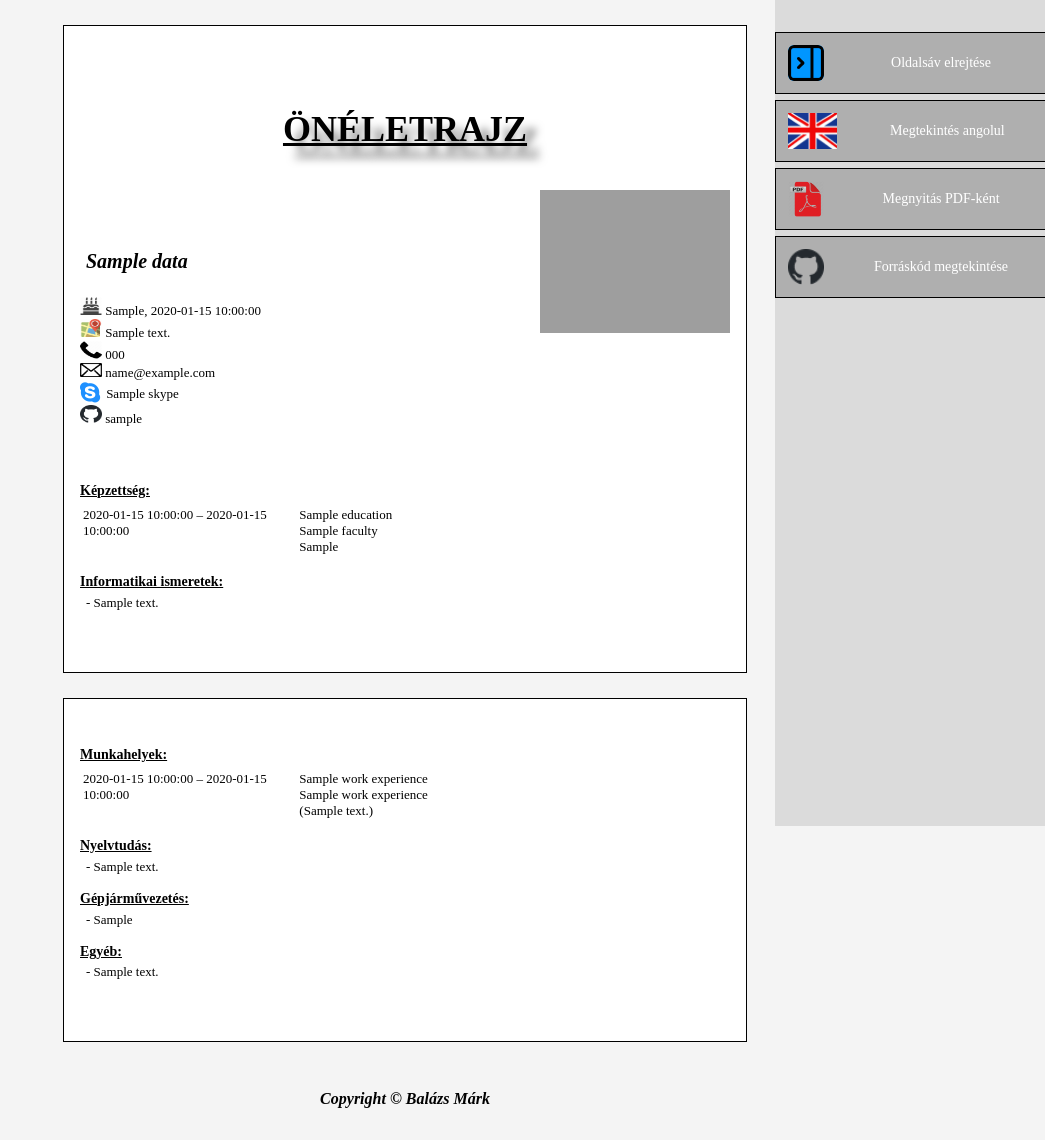
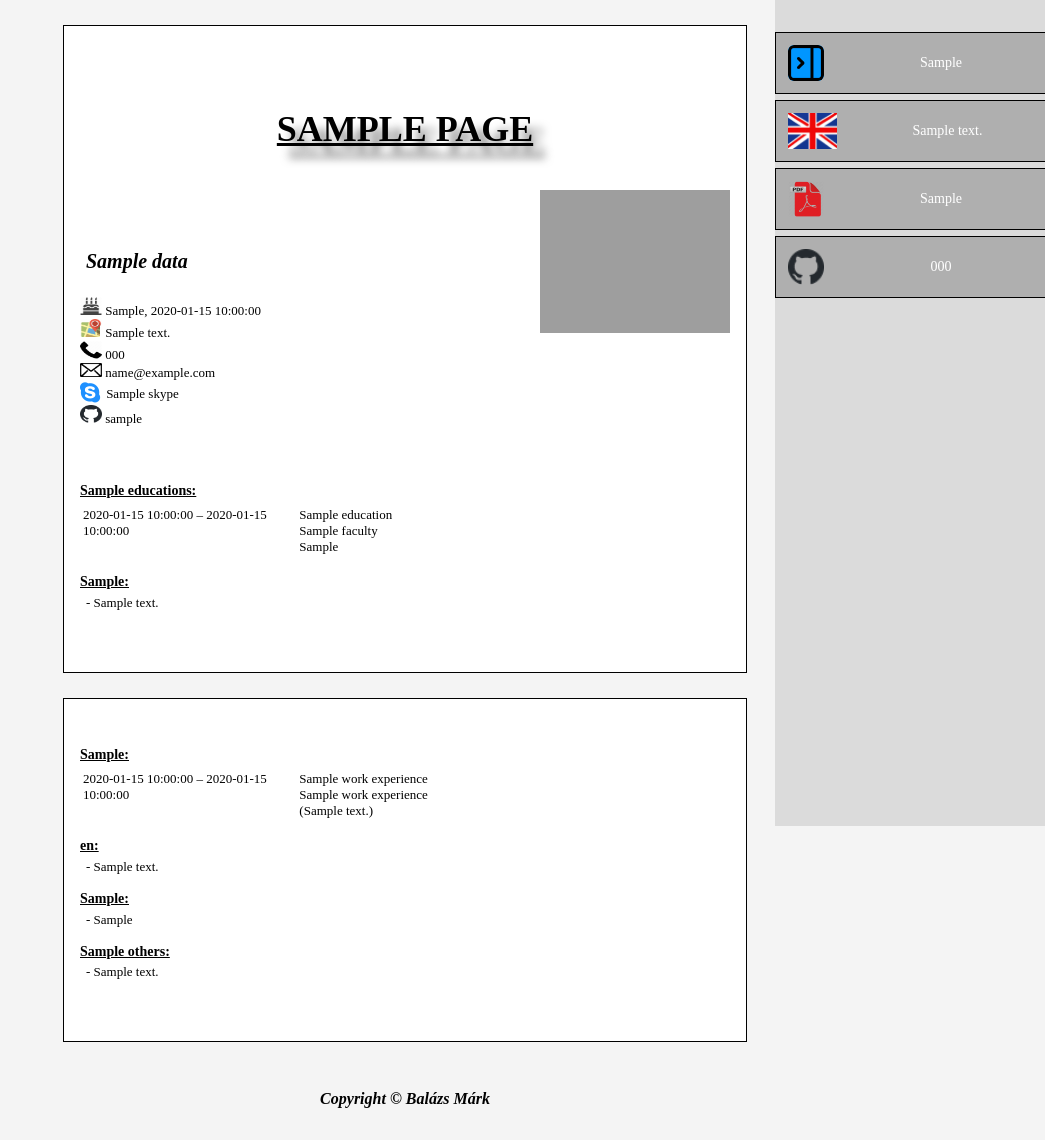
Before and after one commit to balazs-mark/CV, a Flask app: template templates/gov.html in a window 1280 px wide. Shown: the whole page, without its empty margins (235-1280 px from the left). Run offline with Flask 3, Linux system fonts and the light colour scheme; the template is opened without the code that fills it: most values are stand-ins (such as "Sample title", 1, 10 or a date in 2020); some libraries are stand-ins or nearby versions; grey boxes are pictures that could not be loaded.

Commit message:
Add english version

```diff
--- a/app.py
+++ b/app.py
@@ -13,10 +13,9 @@ def under_construction():
 @app.route("/gov/<language>/")
 def cv_for_goverments(language):
     if language == "hu":
-        return render_template('gov.html', datas=get_data_from_json_file("user_details_hun.json"))
+        return render_template('gov.html', template_items=get_data_from_json_file("template_items_hun.json"), datas=get_data_from_json_file("user_details_hun.json"))
     if language == "en":
-    #     return render_template('gov.html', datas=get_data_from_json_file("user_details_eng.json"))
-        return render_template("under_construction.html")
+        return render_template('gov.html', template_items=get_data_from_json_file("template_items_eng.json"), datas=get_data_from_json_file("user_details_eng.json"))
     else:
         return render_template('page_not_found.html'), 404
 
@@ -27,4 +26,4 @@ def page_not_found(error):
 
 
 if __name__ == "__main__":
-    app.run(host="0.0.0.0", port=5000, debug=False)
+    app.run(host="0.0.0.0", port=5000, debug=True)
--- a/static/js/sidebar_buttons.js
+++ b/static/js/sidebar_buttons.js
@@ -21,6 +21,7 @@ $("#open_as_pdf").click(() => window.open("/static/contents/Márk Balázs önél
 
 // Switch language
 $("#switch_english").click(() => window.open(url="/gov/en/", target="_self"));
+$("#switch_hungarian").click(() => window.open(url="/gov/hu/", target="_self"));
 
 
 // Open original photo
--- a/templates/gov.html
+++ b/templates/gov.html
@@ -10,20 +10,20 @@
     <link rel="stylesheet" href="https://use.fontawesome.com/releases/v5.8.1/css/all.css" integrity="sha384-50oBUHEmvpQ+1lW4y57PTFmhCaXp0ML5d60M1M7uH2+nqUivzIebhndOJK28anvf" crossorigin="anonymous">
     <script type="text/javascript" src="https://cdnjs.cloudflare.com/ajax/libs/jspdf/1.5.3/jspdf.min.js"></script>
     <script type="text/javascript" src="https://html2canvas.hertzen.com/dist/html2canvas.js"></script>
-    <title>Önéletrajz</title>
+    <title>{{ template_items.tab_title }}</title>
 </head>
 <body>
   <nav>
-      <li id="hide_sidebar"><img id="hide_sidebar_icon" class="nav_bar_icon" src="/static/icons/side_menu_icon_2.png"><span class="nav_bar_text">Oldalsáv elrejtése</span></li>
-      <li id="switch_english" disabled><img class="nav_bar_icon" src="/static/flags/brit_flag.jpg"><span class="nav_bar_text">Megtekintés angolul</span></li>
-      <li id="open_as_pdf"><img class="nav_bar_icon" src="/static/icons/pdf_icon.png"><span class="nav_bar_text">Megnyitás PDF-ként</span></li>
-      <li id="open_source_code"><img class="nav_bar_icon" src="/static/icons/github_icon.png"><span class="nav_bar_text">Forráskód megtekintése</span></li>
-      <!-- <li id="open_admin_area"><img class="nav_bar_icon" src="/static/icons/admin_icon.png"><span class="nav_bar_text">Admin felület</span></li> -->
+      <li id="hide_sidebar"><img id="hide_sidebar_icon" class="nav_bar_icon" src="/static/icons/side_menu_icon_2.png"><span class="nav_bar_text">{{ template_items.sidebar.hide_sidebar }}</span></li>
+      <li id="{{ template_items.sidebar.change_language.id }}" disabled><img class="nav_bar_icon" src="/static/flags/brit_flag.jpg"><span class="nav_bar_text">{{ template_items.sidebar.change_language.text }}</span></li>
+      <li id="open_as_pdf"><img class="nav_bar_icon" src="/static/icons/pdf_icon.png"><span class="nav_bar_text">{{ template_items.sidebar.open_as_pdf }}</span></li>
+      <li id="open_source_code"><img class="nav_bar_icon" src="/static/icons/github_icon.png"><span class="nav_bar_text">{{ template_items.sidebar.open_source_code }}</span></li>
+      <!-- <li id="open_admin_area"><img class="nav_bar_icon" src="/static/icons/admin_icon.png"><span class="nav_bar_text">{{ template_items.sidebar.open_admin_area }}</span></li> -->
   </nav>
   <img id="hamburger_menu_icon" src="/static/icons/rounded_menu_icon.png">
   <div id="cv-content"
     <div class="cv-page">
-        <h1 class="space-before-50">Önéletrajz</h1>
+        <h1 class="space-before-50">{{ template_items.page.title }}</h1>
         <img id="photo" class="photo space-before-16" src="/static/images/mark_balazs_small.jpg" alt="photo">
         <div class="info space-before-100">
             <div class="name">{{ datas.name }}</div>
@@ -34,7 +34,7 @@
             <i class="fab fa-skype skype-icon"></i><a class="skype-link" href="skype:{{ datas.contacts.skype }}">{{ datas.contacts.skype }}</a><br>
             <img src="/static/icons/github_icon.png" class="icon"> <a href="https://github.com/{{ datas.github_username }}">{{ datas.github_username }}</a><br>
         </div>
-        <h2 class="space-before-16">Képzettség:</h2>
+        <h2 class="space-before-16">{{ template_items.page.educations }}:</h2>
         <table>
           {% for education in datas.educations %}
             <tr>
@@ -56,7 +56,7 @@
             </tr>
           {% endfor %}
         </table>
-        <h2 class="space-before-16">Informatikai ismeretek:</h2>
+        <h2 class="space-before-16">{{ template_items.page.it_skills }}:</h2>
         <ul>
           {% for it_skill in datas.it_skills %}
             {% if it_skill.link %}
@@ -68,7 +68,7 @@
         </ul>
       </div>
         <div class="cv-page">
-          <h2>Munkahelyek:</h2>
+          <h2>{{ template_items.page.work_experience }}:</h2>
           <table>
             {% for work_experience in datas.work_experiences %}
               <tr>
@@ -83,19 +83,19 @@
               </tr>
             {% endfor %}
           </table>
-        <h2>Nyelvtudás:</h2>
+        <h2>{{ template_items.page.spoken_languages }}:</h2>
         <ul>
           {% for spoken_language in datas.spoken_languages %}
             <a href="{{ spoken_language.link }}" target="_blank"><li>{{ spoken_language.text }}</li></a>
           {% endfor %}
         </ul>
-        <h2>Gépjárművezetés:</h2>
+        <h2>{{ template_items.page.driving_skills }}:</h2>
         <ul>
           {% for driving_skill in datas.driving_skills %}
             <li>{{ driving_skill }}</li>
           {% endfor %}
         </ul>
-        <h2>Egyéb:</h2>
+        <h2>{{ template_items.page.others }}:</h2>
         <ul>
           {% for other in datas.others %}
             {% if other.link %}
```
Also changed, not shown: template_items_eng.json (added, +22 -0 lines), template_items_hun.json (added, +22 -0 lines).
